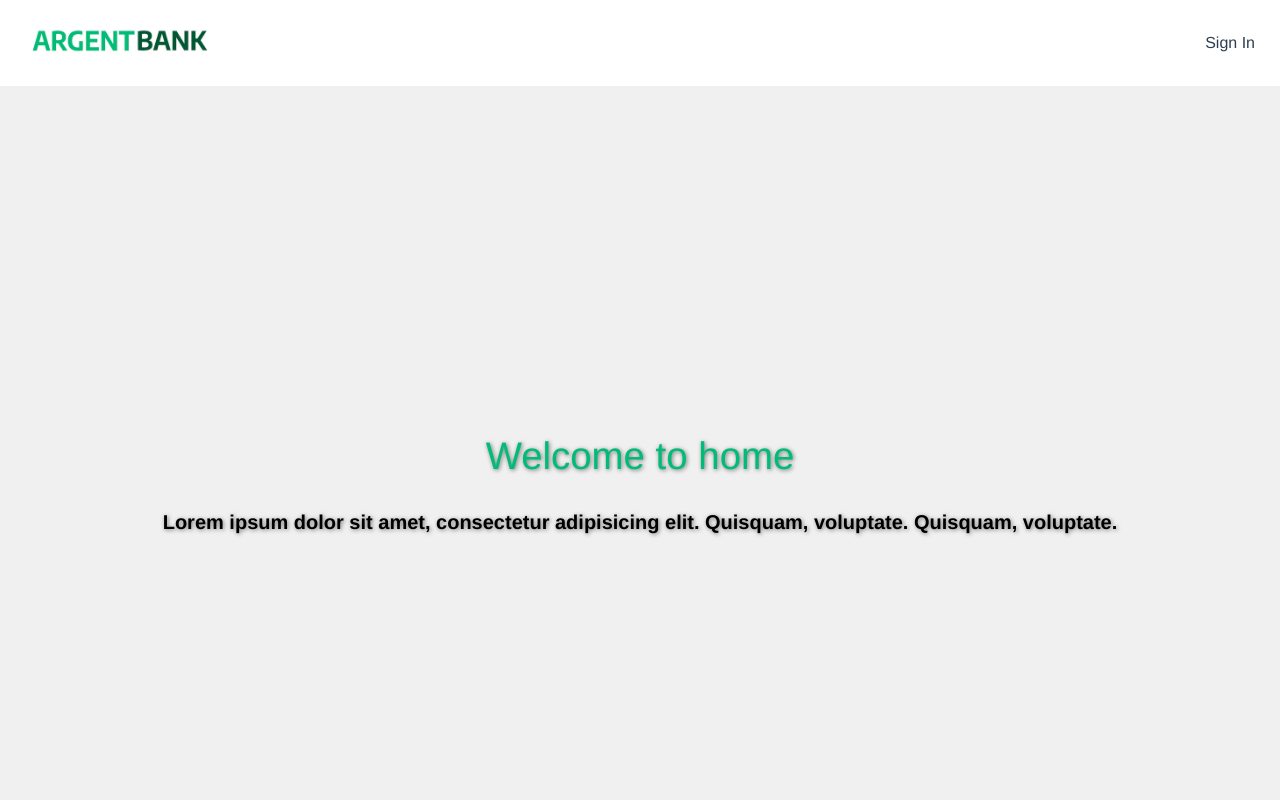
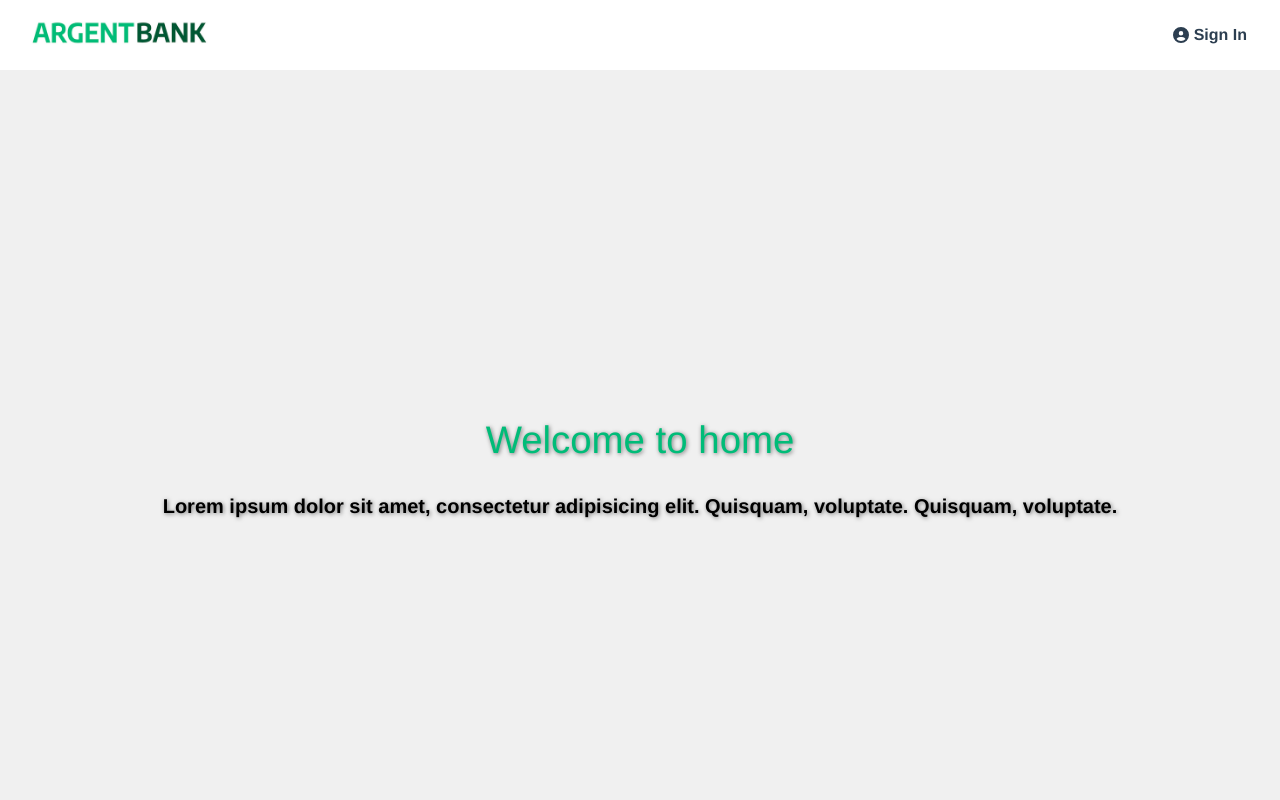
Before and after one commit to ssidikov/Argent-Bank, a React (Create React App) app in the folder frontend/: page / in a window 1280 px wide. Shown: the top 800 px of the page. Built offline with nearby package versions, Linux system fonts and the light colour scheme.

Commit message:
Header component styles and structure; add user icon for Sign In link

```diff
--- a/frontend/src/components/Header/Header.sass
+++ b/frontend/src/components/Header/Header.sass
@@ -6,16 +6,18 @@
   justify-content: space-between
   padding: 5px 20px
 
-  &-logo
-    &__img
-      height: 70px
+  &__logo
+    &-img
+      height: 54px
       max-width: 200px
       object-fit: contain
       @include tablet-version
         height: 47px
 
-  &-nav
-    ul
+  &__nav
+    &-item
+      margin-right: 0.5rem
+    &-list
       @include flex-container
       flex-direction: row
       justify-content: flex-end
@@ -23,12 +25,15 @@
       padding: 0
       margin: 0
 
-    a
+    &-link
+      display: flex
+      justify-content: space-between
+      align-items: center
       text-decoration: none
       color: $text-color
       margin: 0 5px
       font-size: 1rem
-      font-weight: 500
+      font-weight: 700
       transition: color $transition-duration
       @include mobile-version
         font-size: 0.75rem
@@ -39,3 +44,9 @@
 
       &.active
         border-bottom: 2px solid $text-color
+
+      &-icon
+        margin-right: 5px
+        width: 16px
+        @include mobile-version
+          width: 20px
--- a/frontend/src/components/Header/index.jsx
+++ b/frontend/src/components/Header/index.jsx
@@ -1,19 +1,23 @@
 import { NavLink } from 'react-router-dom'
 import Logo from '../../assets/logo.png'
+import userIcon from '../../assets/user-icon.svg'
 import './Header.sass'
 
 function Header() {
   return (
     <header className='header'>
-      <div className='header-logo'>
-        <NavLink to='/'>
-          <img src={Logo} alt='Awesome-logo' className='header-logo__img' />
+      <div className='header__logo'>
+        <NavLink to='/' className='header__logo-link'>
+          <img src={Logo} alt='Argent-bank' className='header__logo-img' />
         </NavLink>
       </div>
-      <nav className='header-nav'>
-        <ul>
-          <li>
-            <NavLink to='/login'>Sign In</NavLink>
+      <nav className='header__nav'>
+        <ul className='header__nav-list'>
+          <li className='header__nav-item'>
+            <NavLink to='/login' className='header__nav-link'>
+              <img src={userIcon} alt='user' className='header__nav-link-icon'></img>
+              <p>Sign In</p>
+            </NavLink>
           </li>
         </ul>
       </nav>
```
Also changed, not shown: frontend/src/assets/user-icon.svg (added).
